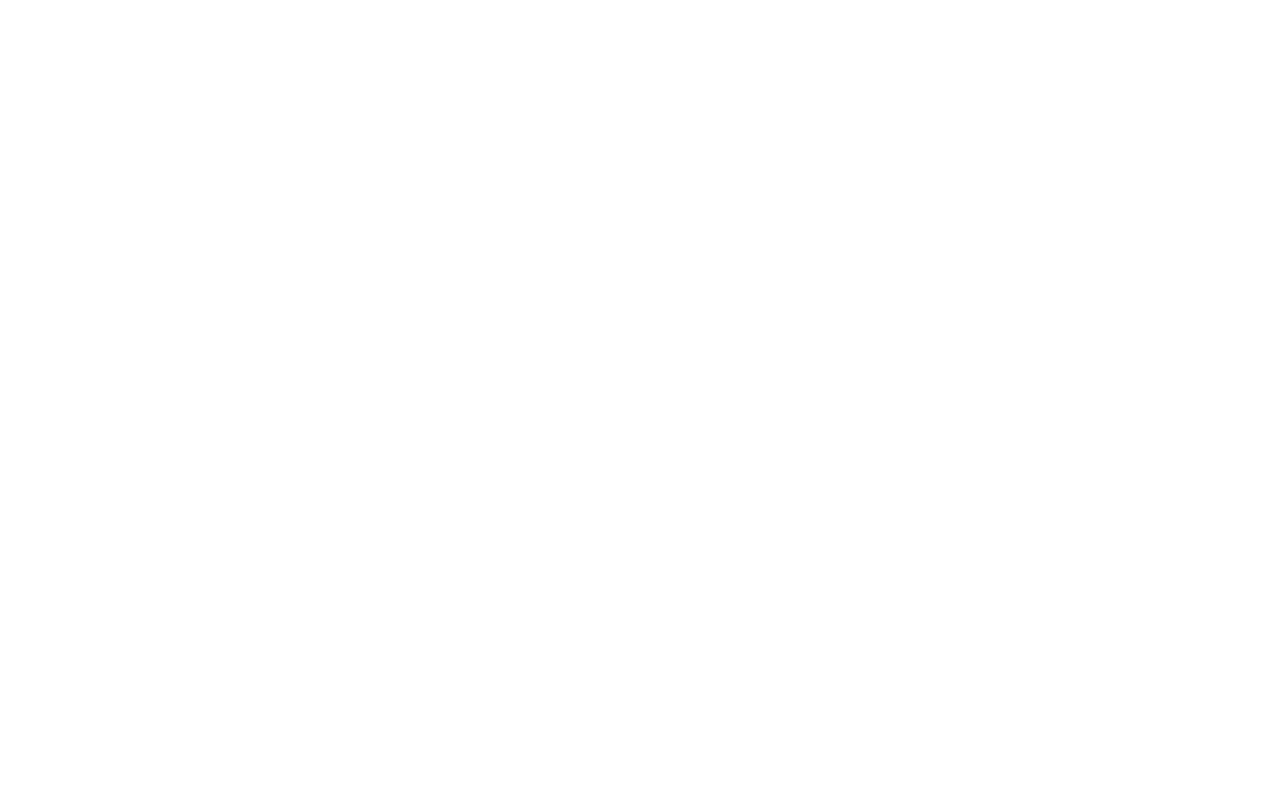
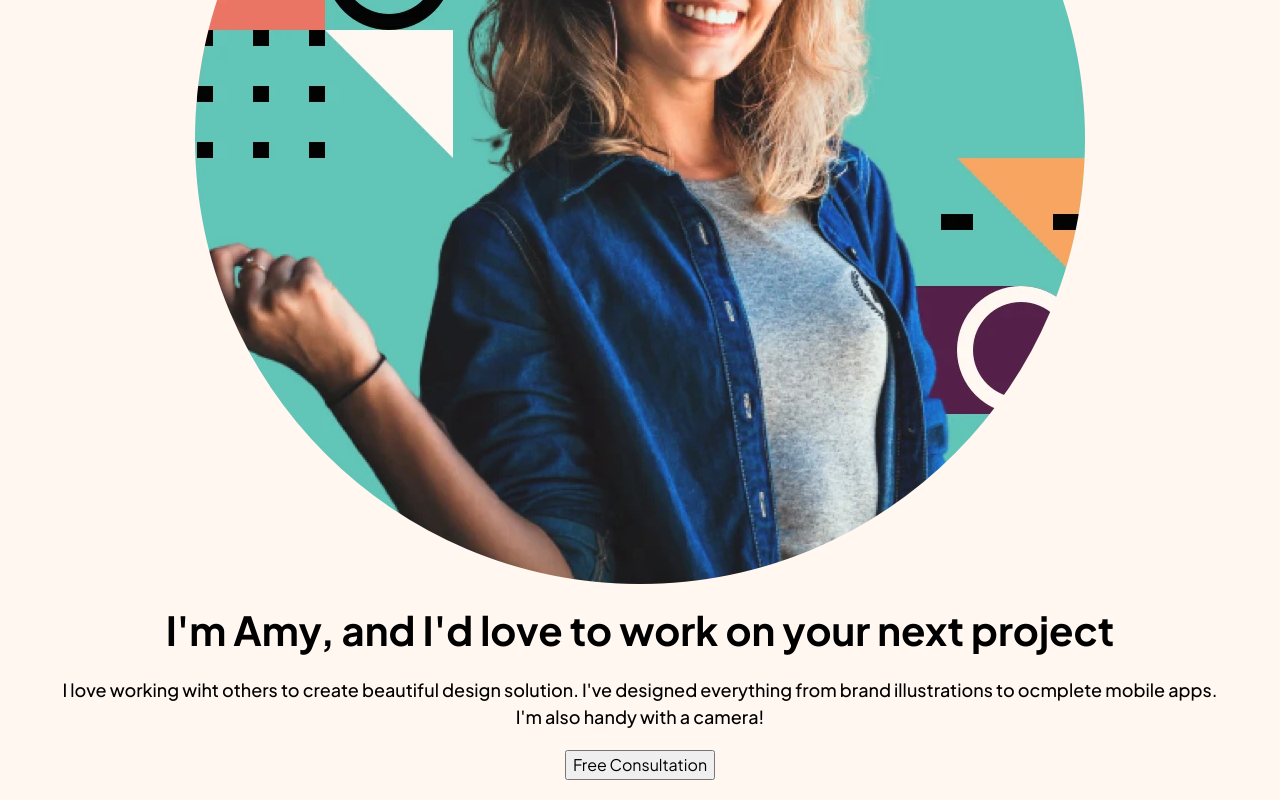
Before and after one commit to cgojk/design_portfolio, a React (Vite) app: page / in a window 1280 px wide. Shown: the part 1560-2360 px from the top of the page. Before the commit the page ends 1234 px from the top, so only its background shows below. Built offline with nearby package versions, Linux system fonts and the light colour scheme.

Commit message:
adding the information part section

```diff
--- a/src/Home.jsx
+++ b/src/Home.jsx
@@ -1,5 +1,6 @@
 import React from "react";
 import Features from "./components/Features";
+import Information from "./components/Information";
 
 export default function Home() {
   return (
@@ -7,6 +8,7 @@
       <h1>Design solutions made easy</h1>
       <p>With over ten year of experience in various deisng disciplines. I'm your one -stop shop for your design needs.</p>
       <Features />
+        <Information />
     </section>
   );
 }
--- /dev/null
+++ b/src/components/Information.jsx
@@ -0,0 +1,34 @@
+import React from "react"
+import { Link } from "react-router-dom"
+import foto from "../assets/images/image-amy.webp"
+
+
+
+
+
+
+
+
+
+export default function Information(){
+    return (
+        <section className="information_Amy ">
+            <div className="wrapper__photo--info container">
+                <div className="photo__container">
+                  <img src={foto} alt="Amy's photo" />
+               </div>
+               <div className="info__container">
+                    <h2 className="title__info text-preset-2">I'm Amy, and I'd love to work on your next project</h2>
+                    <p className="text_info text-preset-4"> I love working wiht others to create beautiful design solution. I've designed everything from brand illustrations to ocmplete mobile apps. I'm also handy with a camera!</p>
+
+            <Link to="/consultation" className="button__consultation">
+                <button className="btn btn--primary">
+                    Free Consultation
+                </button>
+            </Link>
+        </div>
+    </div>
+
+</section>
+    )
+}
--- a/src/styles/_base.scss
+++ b/src/styles/_base.scss
@@ -3,8 +3,8 @@
             GLOBAL BASE STYLES / HOME PAGE STYLES
    ==============================================*/
 body {
-    background-color:var(--color-white);
-    color: var(--color-black);
+    background-color:var(--clr-neutral-200);
+    color: var(--clr-neutral-900);
     font-family: var(--ff-text);
     overflow-x: hidden;
     overflow-y: auto;
@@ -40,7 +40,7 @@
 }
 
 // ==============================================
-            // GLOBAL BASE STYLES / HOME PAGE STYLES
+            // GLOBAL BASE STYLES / HOME PAGE STYLES// EXPERIENCE PROJECTS
 //    ==============================================*/
 
 
@@ -193,3 +193,33 @@
     }
 
 }
+// =================================================================
+            // GLOBAL BASE STYLES / HOME PAGE STYLES// amy information
+//    ============================================================*/
+
+.information_Amy{
+    padding:var(--size-20);
+
+    .wrapper__photo--info{
+        display:flex;
+        flex-direction:column;
+        gap:var(--size-20);
+        align-items:center;
+    }
+
+
+    .info__container{
+        display:flex;
+        flex-direction:column;
+        gap:var(--size-20);
+        align-items:center;
+        justify-content:center;
+        text-align:center;
+
+        .title__info{
+        color:var(--clr-neutral-900);
+        text-align:center;
+
+    }
+    }
+}
```
Also changed, not shown: src/components/Work.jsx (added).
